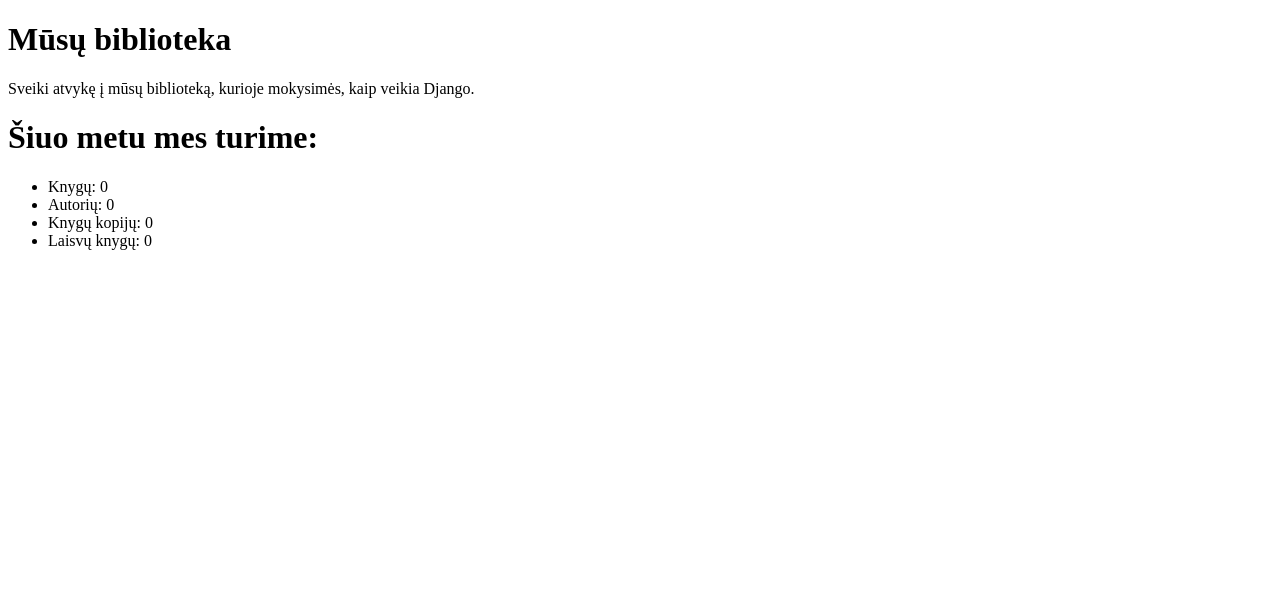
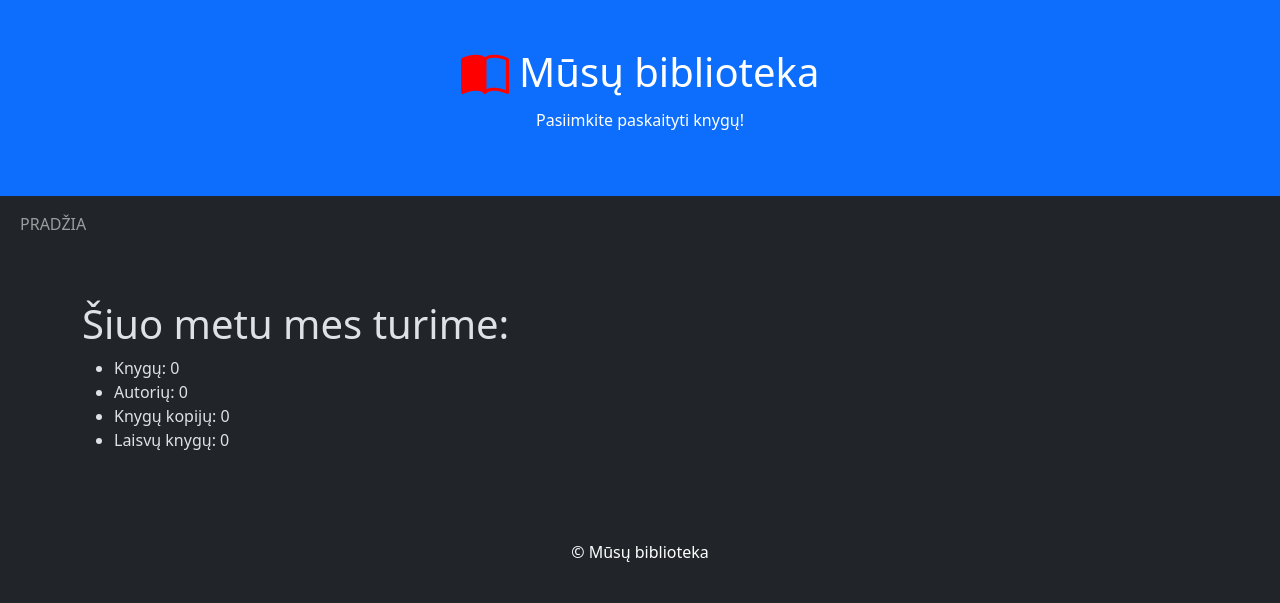
Before and after one commit to DonatasNoreika/library_20251023, a Django app: page / in a window 1280 px wide. Shown: the top 603 px of the page. Run offline with Django 5.2, Linux system fonts and the light colour scheme; data that the repository does not hold is empty.

Commit message:
4: įdėtas base.html šablonas su bootstrap 5, index.html susietas su juo

```diff
--- /dev/null
+++ b/mysite/library/templates/base.html
@@ -0,0 +1,45 @@
+<!DOCTYPE html>
+<html lang="en" data-bs-theme="dark">
+<head>
+  <title>{% block title %}{% endblock %}</title>
+  <meta charset="utf-8">
+  <meta name="viewport" content="width=device-width, initial-scale=1">
+  <link href="https://cdn.jsdelivr.net/npm/bootstrap@5.3.3/dist/css/bootstrap.min.css" rel="stylesheet">
+  <script src="https://cdn.jsdelivr.net/npm/bootstrap@5.3.3/dist/js/bootstrap.bundle.min.js"></script>
+</head>
+<body>
+
+<div class="p-5 bg-primary text-white text-center">
+  <h1>
+      <svg xmlns="http://www.w3.org/2000/svg" width="48" height="48" fill="red" class="bi bi-book-half" viewBox="0 0 16 16">
+          <path d="M8.5 2.687c.654-.689 1.782-.886 3.112-.752 1.234.124 2.503.523 3.388.893v9.923c-.918-.35-2.107-.692-3.287-.81-1.094-.111-2.278-.039-3.213.492zM8 1.783C7.015.936 5.587.81 4.287.94c-1.514.153-3.042.672-3.994 1.105A.5.5 0 0 0 0 2.5v11a.5.5 0 0 0 .707.455c.882-.4 2.303-.881 3.68-1.02 1.409-.142 2.59.087 3.223.877a.5.5 0 0 0 .78 0c.633-.79 1.814-1.019 3.222-.877 1.378.139 2.8.62 3.681 1.02A.5.5 0 0 0 16 13.5v-11a.5.5 0 0 0-.293-.455c-.952-.433-2.48-.952-3.994-1.105C10.413.809 8.985.936 8 1.783"/>
+        </svg>
+      Mūsų biblioteka
+  </h1>
+  <p>Pasiimkite paskaityti knygų!</p>
+</div>
+
+<nav class="navbar navbar-expand-sm bg-dark navbar-dark">
+  <div class="container-fluid">
+    <ul class="navbar-nav">
+      <li class="nav-item">
+        <a class="nav-link" href="">PRADŽIA</a>
+      </li>
+    </ul>
+  </div>
+</nav>
+
+<div class="container mt-5">
+  <div class="row">
+    <div class="col-sm">
+        {% block content %}{% endblock %}
+    </div>
+  </div>
+</div>
+
+<div class="mt-5 p-4 bg-dark text-white text-center">
+  <p>© Mūsų biblioteka</p>
+</div>
+
+</body>
+</html>
--- a/mysite/library/templates/index.html
+++ b/mysite/library/templates/index.html
@@ -1,12 +1,8 @@
-<!DOCTYPE html>
-<html lang="en">
-<head>
-    <meta charset="UTF-8">
-    <title>Mūsų biblioteka</title>
-</head>
-<body>
-<h1>Mūsų biblioteka</h1>
-<p>Sveiki atvykę į mūsų biblioteką, kurioje mokysimės, kaip veikia Django.</p>
+{% extends "base.html" %}
+
+{% block title %}PRADŽIA{% endblock %}
+
+{% block content %}
 <h1>Šiuo metu mes turime:</h1>
 <ul>
     <li>Knygų: {{ num_books }}</li>
@@ -14,5 +10,4 @@
     <li>Knygų kopijų: {{ num_instances }}</li>
     <li>Laisvų knygų: {{ num_instances_available }}</li>
 </ul>
-</body>
-</html>
+{% endblock %}
```
